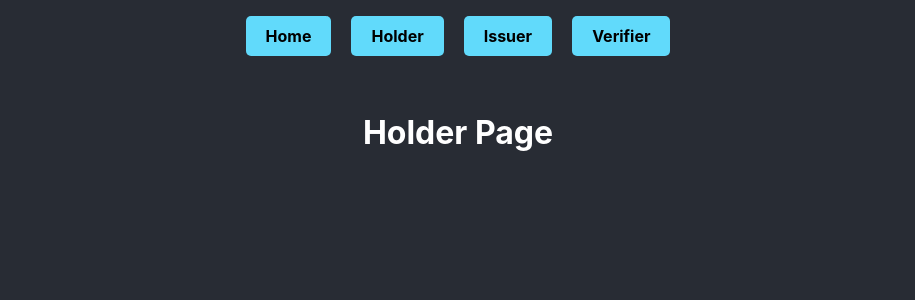
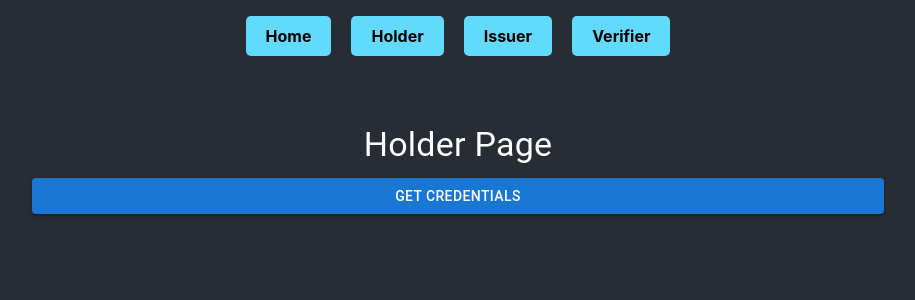
Before and after one commit to RolexSir30/ProjetInde, a React (Create React App) app: page /holder in a window 1280 px wide. Shown: the top 300 px of the page, without its empty margins (182-1097 px from the left). Built offline with nearby package versions, Linux system fonts and the light colour scheme.

Commit message:
ajout du bouton getCredential dans holder.js

```diff
--- a/src/HolderPage.js
+++ b/src/HolderPage.js
@@ -1,11 +1,65 @@
-import React from 'react';
+// HolderPage.js
+
+import React, { useState } from 'react';
+import { getCredentials } from './api_holder';
+import Container from '@mui/material/Container';
+import Box from '@mui/material/Box';
+import Typography from '@mui/material/Typography';
+import Grid from '@mui/material/Grid';
+import Button from '@mui/material/Button';
+import Paper from '@mui/material/Paper';
 
 const HolderPage = () => {
+  const [credentials, setCredentials] = useState(null);
+  const [loading, setLoading] = useState(false);
+
+  const handleClick = async () => {
+    setLoading(true);
+    const data = await getCredentials();
+    setCredentials(data);
+    setLoading(false);
+  };
+
   return (
-    <div>
-      <h1>Holder Page</h1>
-      {/* Ajouter ici les boutons et fonctionnalités spécifiques au Holder */}
-    </div>
+    <Container maxWidth="md">
+      <Box mt={4} mb={4}>
+        <Typography variant="h4" align="center" gutterBottom>
+          Holder Page
+        </Typography>
+        <Grid container spacing={2}>
+          <Grid item xs={12}>
+            <Button
+              variant="contained"
+              color="primary"
+              fullWidth
+              onClick={handleClick}
+              disabled={loading}
+            >
+              {loading ? 'Loading...' : 'Get Credentials'}
+            </Button>
+          </Grid>
+          {credentials && (
+            <Grid item xs={12}>
+              <Paper
+                elevation={3}
+                style={{
+                  padding: '16px',
+                  maxHeight: '300px',
+                  overflow: 'auto',
+                }}
+              >
+                <Typography variant="h6" gutterBottom>
+                  Credentials:
+                </Typography>
+                <pre style={{ whiteSpace: 'pre-wrap', wordBreak: 'break-all' }}>
+                  {JSON.stringify(credentials, null, 2)}
+                </pre>
+              </Paper>
+            </Grid>
+          )}
+        </Grid>
+      </Box>
+    </Container>
   );
 };
 
--- /dev/null
+++ b/src/api_holder.js
@@ -0,0 +1,19 @@
+// api_holder.js
+
+export const getCredentials = async () => {
+    try {
+      const response = await fetch('http://0.0.0.0:11002/credentials', {
+        method: 'GET',
+        headers: {
+          'Accept': 'application/json'
+        }
+      });
+      if (!response.ok) {
+        throw new Error('Network response was not ok ' + response.statusText);
+      }
+      const data = await response.json();
+      return data;
+    } catch (error) {
+      console.error('There was a problem with the fetch operation:', error);
+    }
+  };
```
